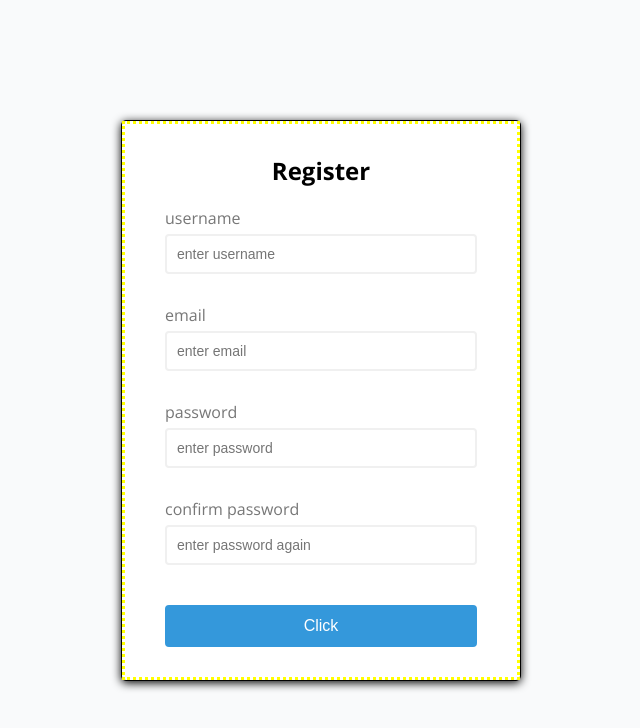
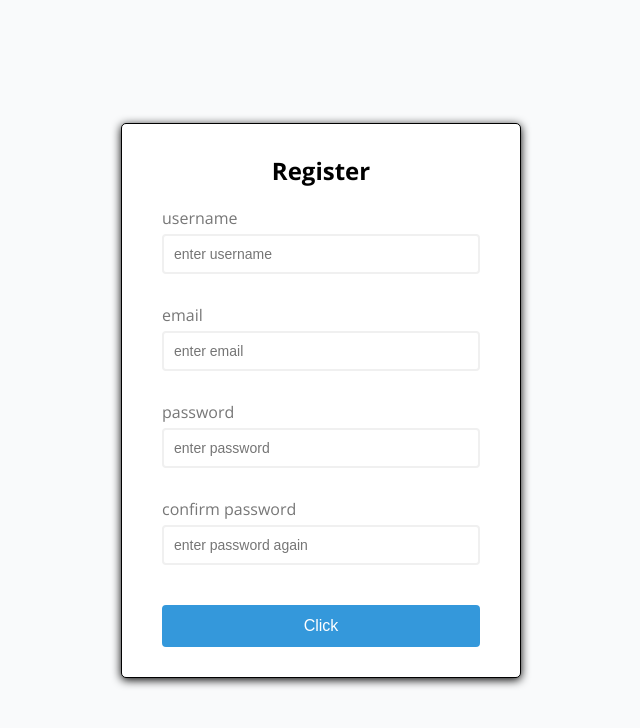
Before and after one commit to Murci2022/FormValidation, a plain HTML site: page index.html in a window 1280 px wide. Shown: the whole page, without its empty margins (319-959 px from the left). Drawn offline with nearby package versions, Linux system fonts and the light colour scheme.

```diff
--- a/style.css
+++ b/style.css
@@ -34,7 +34,7 @@ h2{
 }
 
 .form{
-    border: 3px dotted yellow;
+
     padding: 30px 40px;
 
 
```
Also changed, not shown: index.html (+1 -1 lines), script.js (+9 -9 lines).
